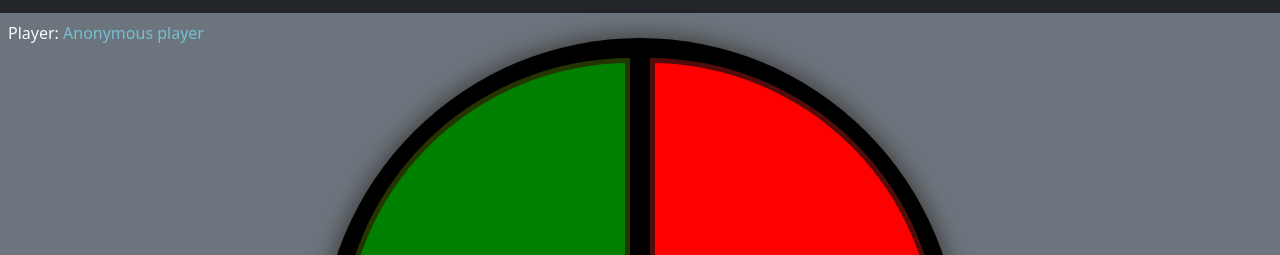
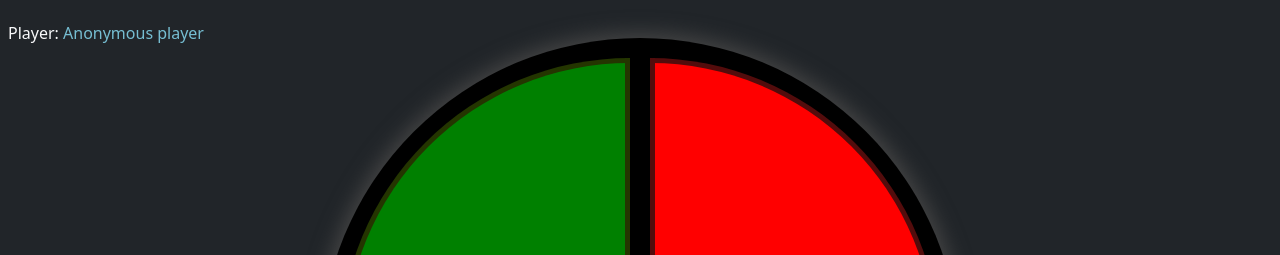
Before and after one commit to Hecktomb200/simon, a plain HTML site: page play.html in a window 1280 px wide. Shown: the part 67-322 px from the top of the page. Drawn offline with nearby package versions, Linux system fonts and the light colour scheme.

Commit message:
Changed main background color

```diff
--- a/play.html
+++ b/play.html
@@ -32,7 +32,7 @@
       <hr />
     </header>
 
-    <main class="bg-secondary">
+    <main class="bg-tertiary">
       <div class="players">
         Player:
         <span class="player-name">Anonymous player</span>
```
Also changed, not shown: main.css (line endings or trailing spaces).
